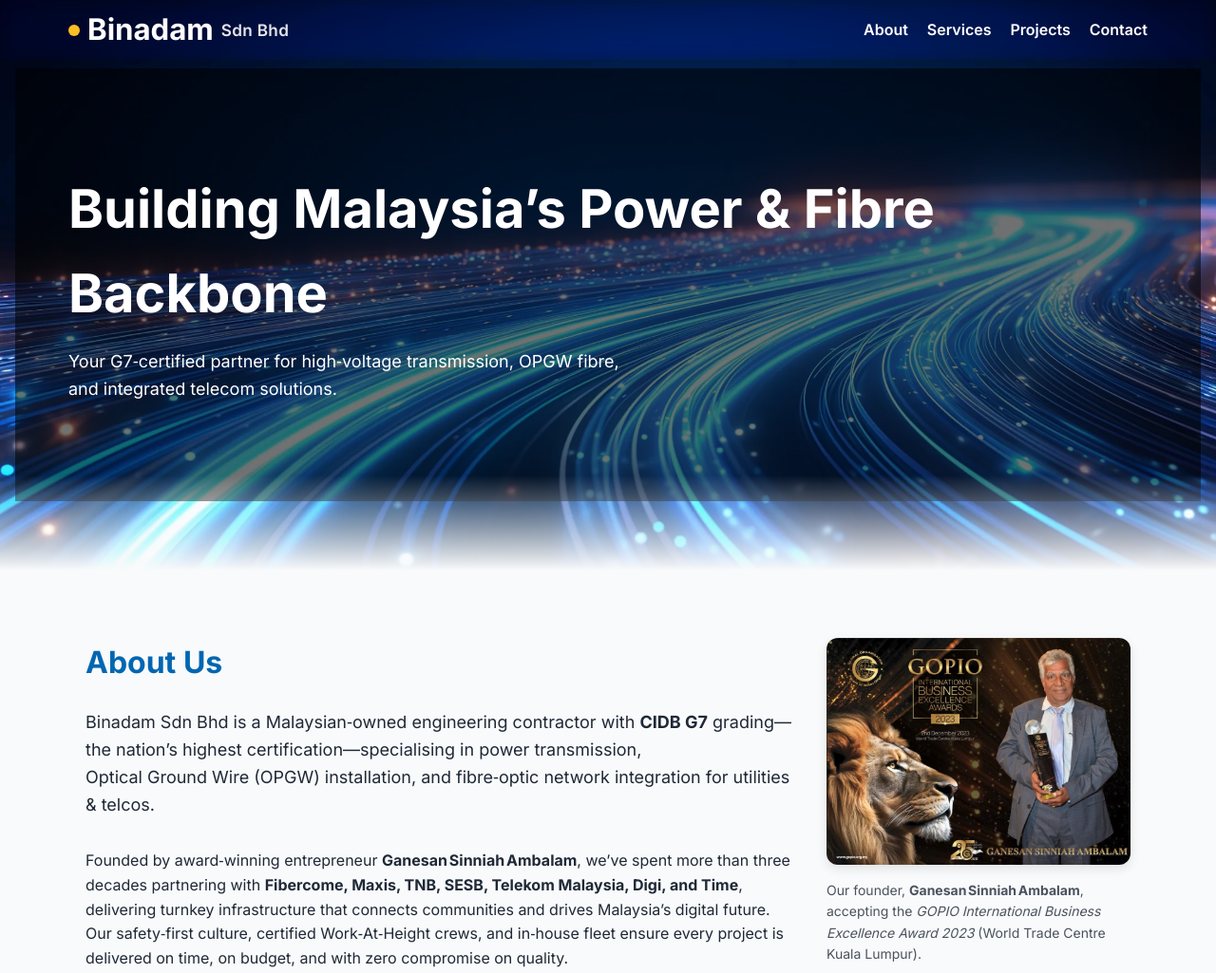
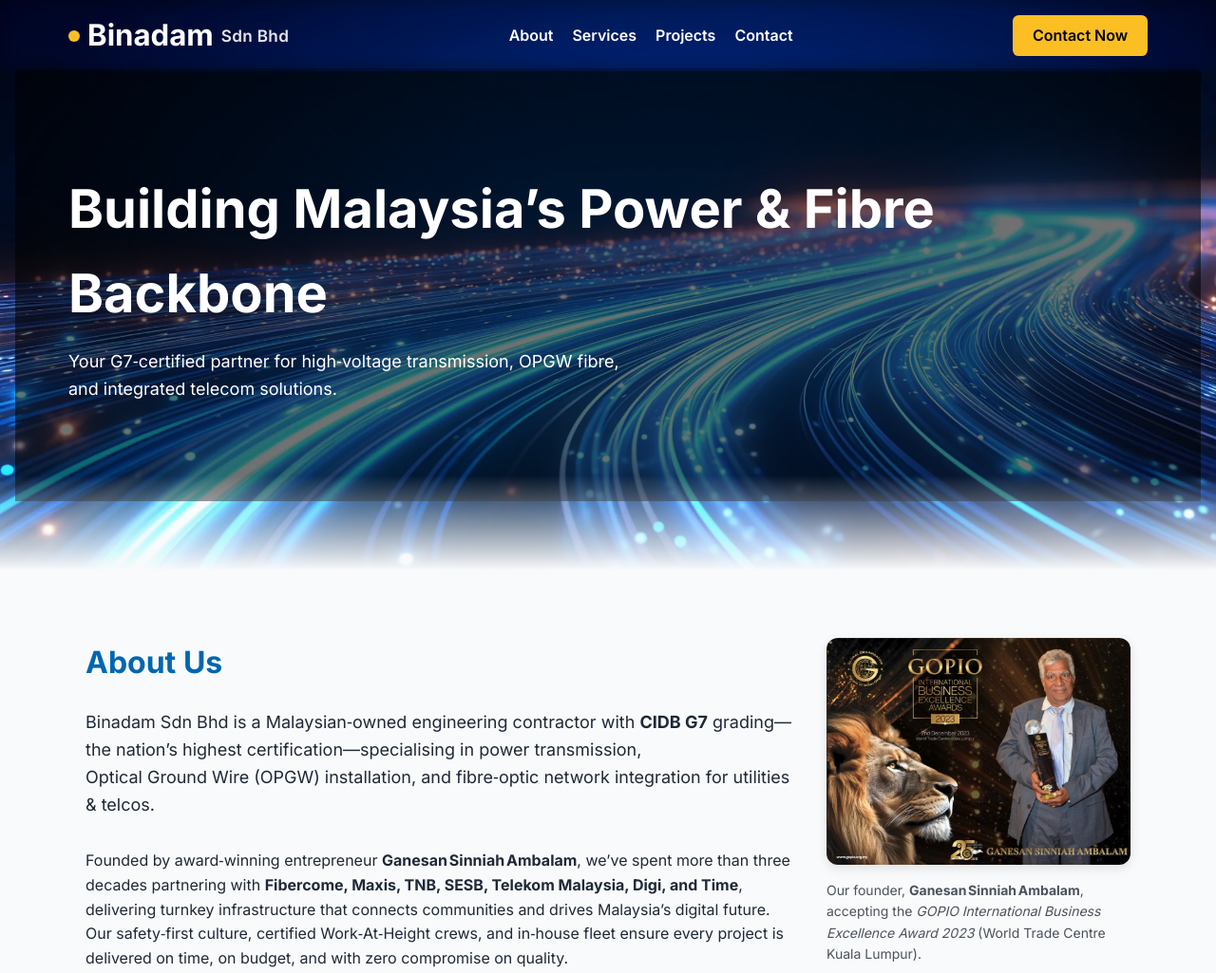
Before and after one commit to BabyG21/Binadam-Website, a plain HTML site: page index.html in a window 1280 px wide. Shown: the top 1025 px of the page at 95% size. Drawn offline with Linux system fonts and the light colour scheme.

Commit message:
Format 6

```diff
--- a/index.html
+++ b/index.html
@@ -240,8 +240,11 @@
       <li><a href="#about">About</a></li>
       <li><a href="#services">Services</a></li>
       <li><a href="#projects">Projects</a></li>
-      <li><a href="#contact us">Contact</a></li>
+      <li><a href="#contact">Contact</a></li>
     </ul>
+
+    <!--desktop‑only call‑to‑action -->
+    <a href="#contact" class="nav-cta">Contact&nbsp;Now</a>
   </nav>
 
 
```
